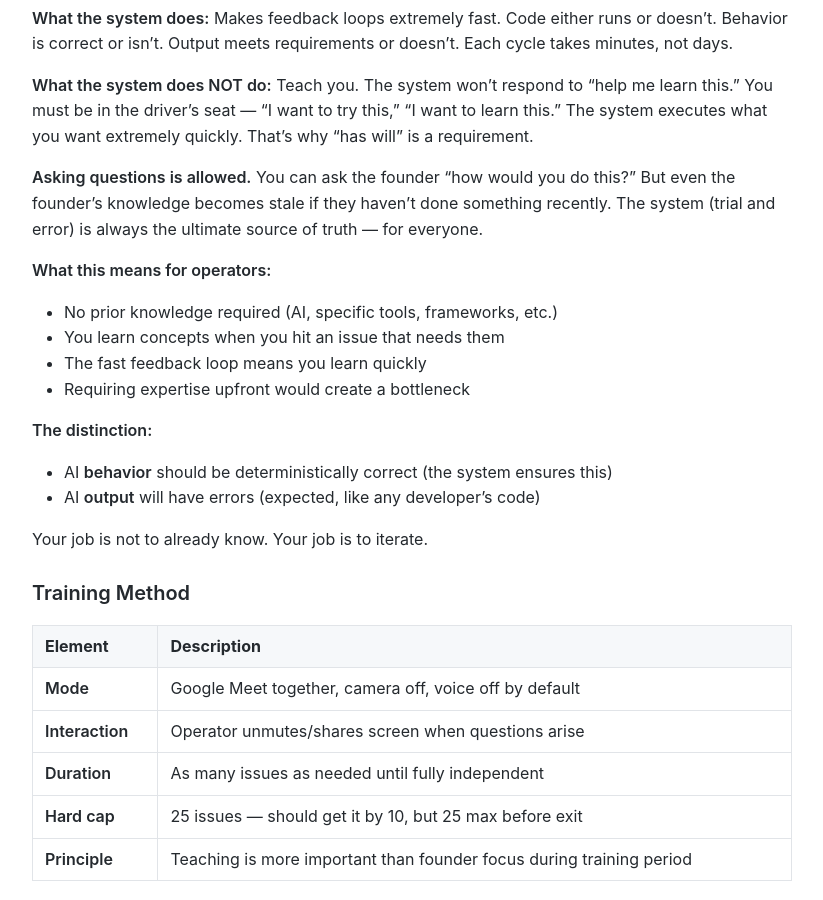
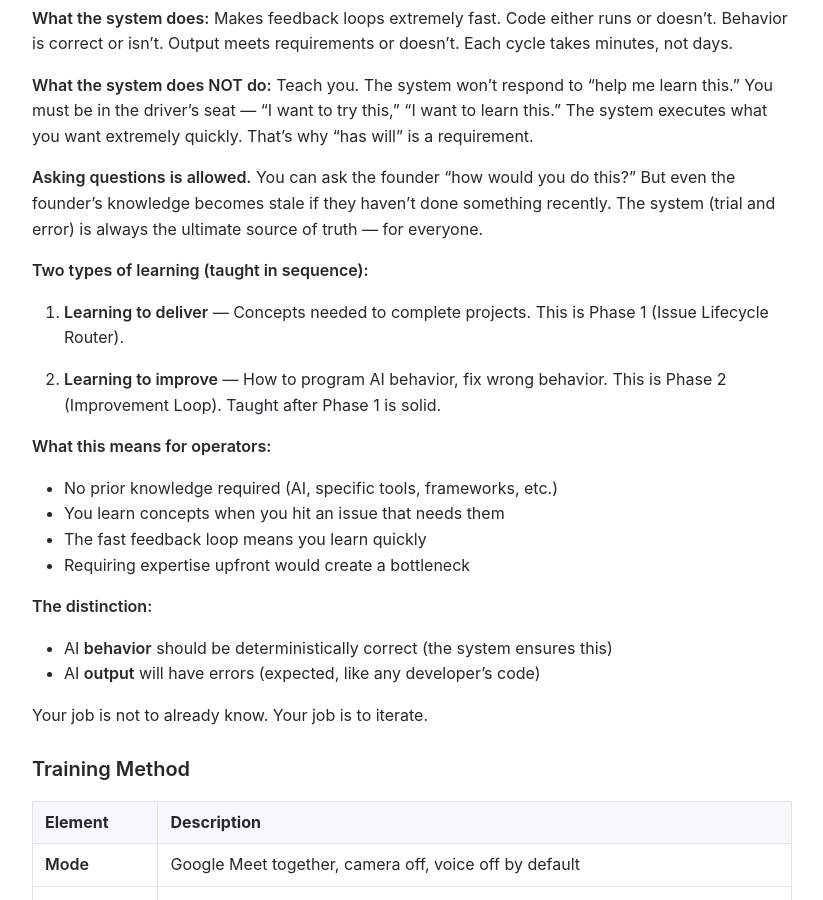
Before and after one commit to MariusWilsch/public-wilsch-ai-pages, a Jekyll site: the page built from global/strategic-objective-wilsch-ai-services.md, in a window 1280 px wide and 900 px high, scrolled down 2953 px. Shown: the whole window, without its empty margins (228-1051 px from the left). Built offline with Jekyll 4.4.1, drawn with Linux system fonts in a browser that asks for light colours; our own code applies the rules of GitHub Pages for plain Markdown files.

Commit message:
Sync from hippocampus 2026-02-03

```diff
--- a/global/strategic-objective-wilsch-ai-services.md
+++ b/global/strategic-objective-wilsch-ai-services.md
@@ -97,6 +97,12 @@ The Claude Code Operating System doesn't teach you — it makes trial and error
 
 **Asking questions is allowed.** You can ask the founder "how would you do this?" But even the founder's knowledge becomes stale if they haven't done something recently. The system (trial and error) is always the ultimate source of truth — for everyone.
 
+**Two types of learning (taught in sequence):**
+
+1. **Learning to deliver** — Concepts needed to complete projects. This is Phase 1 (Issue Lifecycle Router).
+
+2. **Learning to improve** — How to program AI behavior, fix wrong behavior. This is Phase 2 (Improvement Loop). Taught after Phase 1 is solid.
+
 **What this means for operators:**
 - No prior knowledge required (AI, specific tools, frameworks, etc.)
 - You learn concepts when you hit an issue that needs them
```
